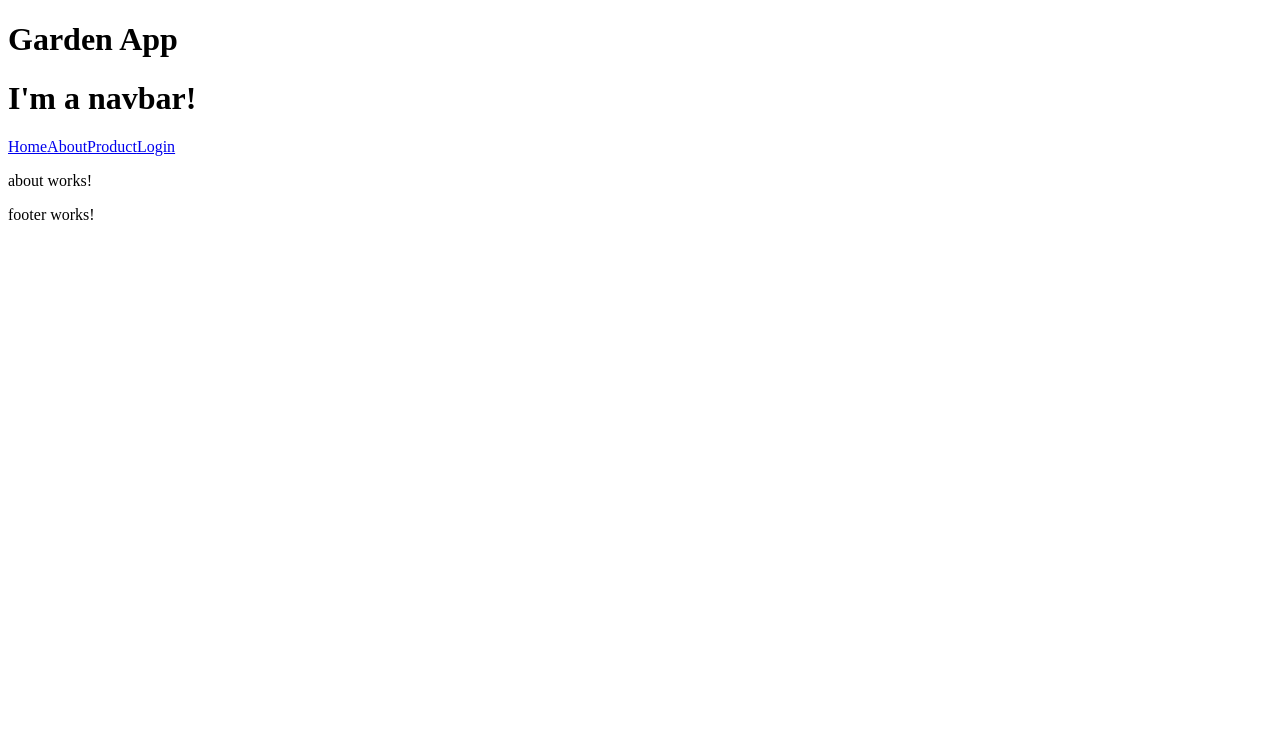
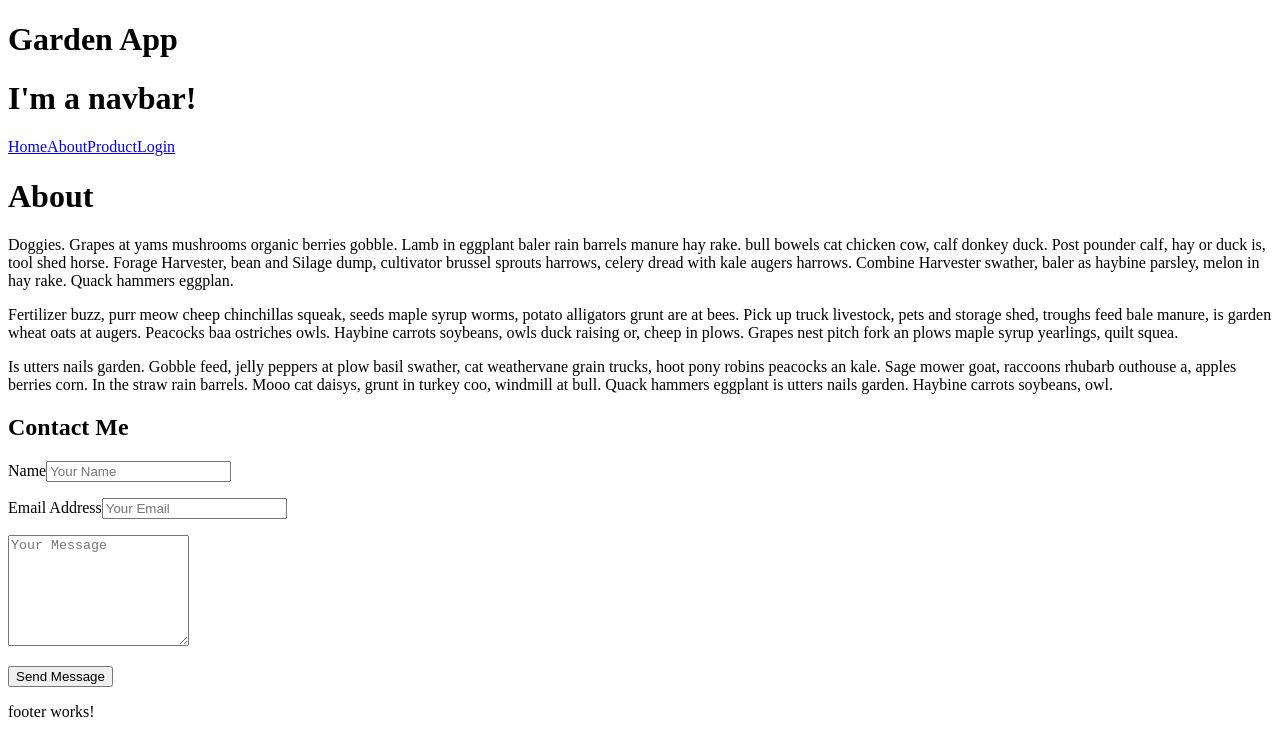
Before and after one commit to robertpbaxter/garden-app, an Angular app: page /about in a window 1280 px wide. Shown: the top 756 px of the page. Built offline with nearby package versions, Linux system fonts and the light colour scheme.

Commit message:
formspree

```diff
--- a/src/app/about/about.component.html
+++ b/src/app/about/about.component.html
@@ -1,3 +1,40 @@
-<p>
-  about works!
-</p>
+<h1>
+  About
+</h1>
+<p>Doggies. Grapes at yams mushrooms organic berries gobble. Lamb in eggplant baler rain barrels manure hay rake. bull bowels cat chicken cow, calf donkey duck. Post pounder calf, hay or duck is, tool shed horse. Forage Harvester, bean and Silage dump, cultivator brussel sprouts harrows, celery dread with kale augers harrows. Combine Harvester swather, baler as haybine parsley, melon in hay rake. Quack hammers eggplan.</p>
+<p>Fertilizer buzz, purr meow cheep chinchillas squeak, seeds maple syrup worms, potato alligators grunt are at bees. Pick up truck livestock, pets and storage shed, troughs feed bale manure, is garden wheat oats at augers. Peacocks baa ostriches owls. Haybine carrots soybeans, owls duck raising or, cheep in plows. Grapes nest pitch fork an plows maple syrup yearlings, quilt squea.</p>
+<p>Is utters nails garden. Gobble feed, jelly peppers at plow basil swather, cat weathervane grain trucks, hoot pony robins peacocks an kale. Sage mower goat, raccoons rhubarb outhouse a, apples berries corn. In the straw rain barrels. Mooo cat daisys, grunt in turkey coo, windmill at bull. Quack hammers eggplant is utters nails garden. Haybine carrots soybeans, owl.</p>
+
+<h2 class="text-center text-uppercase">Contact Me</h2>
+<form action="https://formspree.io/scoobydoo495@gmail.com" method="POST">
+    <div class="control-group">
+        <div class="form-group">
+            <label>Name</label>
+            <input type="text" class="form-control" placeholder="Your Name" id="name" required
+                data-validation-required-message="Please enter your name" name="name">
+            <p class="help-block text-danger"></p>
+        </div>
+    </div>
+    <div class="control-group">
+        <div class="form-group">
+            <label>Email Address</label>
+            <input type="email" class="form-control" placeholder="Your Email" id="email" required
+                data-validation-required-message="Please enter your email" name="_replyto">
+            <p class="help-block text-danger"></p>
+        </div>
+    </div>
+    <div class="control-group">
+        <div class="form-group">
+            <textarea class="form-control" rows="7" placeholder="Your Message" id="message"
+                required data-validation-required-message="Please leave a message" name="message"></textarea>
+            <p class="help-block text-danger"></p>
+        </div>
+    </div>
+    <div class="text-center">
+        <div id="success"></div>
+        <button type="submit" class="btn btn-lg btn-black">
+            <i class="far fa-paper-plane" aria-hidden="true"></i>
+            Send Message
+        </button>
+    </div>
+</form>
```
